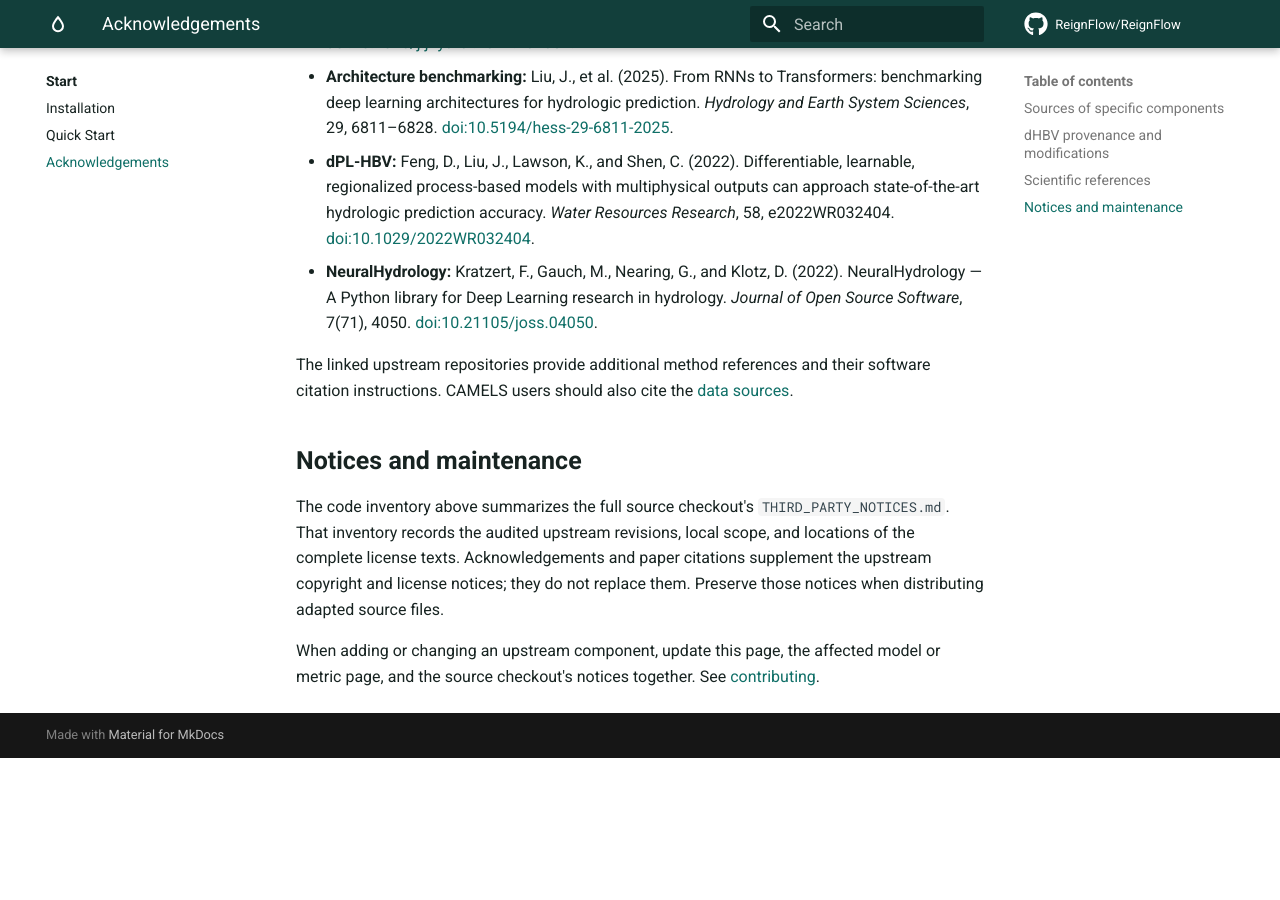
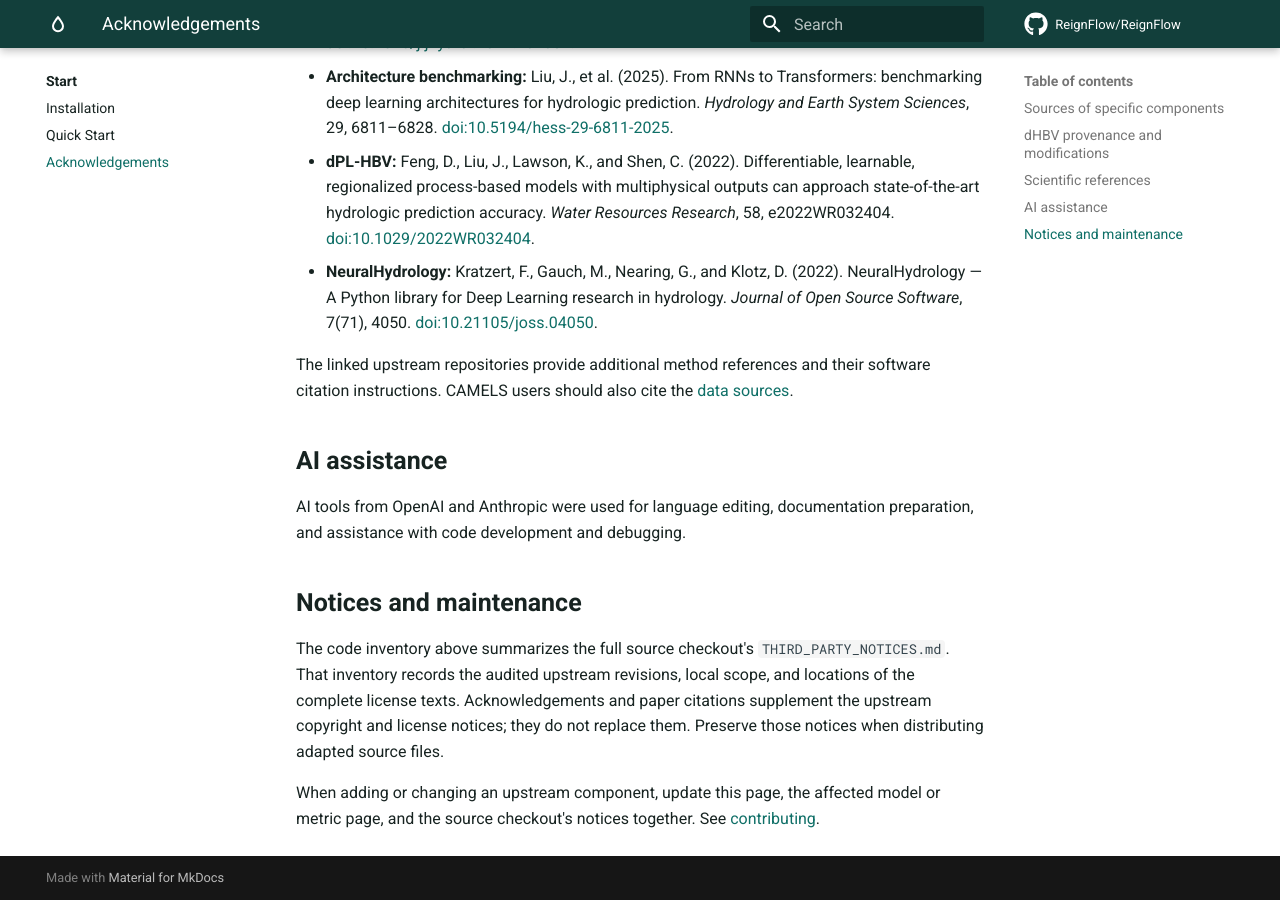
Before and after one commit to ReignFlow/ReignFlow, an MkDocs documentation site: the page built from docs/acknowledgements.md, in a window 1280 px wide and 900 px high, scrolled down 1702 px. Built offline with MkDocs 1.6.1 and Material for MkDocs 9.7.7, drawn with Linux system fonts in a browser that asks for light colours; comment, search, counter and statistics services are not loaded; before the commit the page ends 2460 px from its top, so only the background shows below that.

Commit message:
docs: acknowledge AI assistance

```diff
--- a/docs/acknowledgements.md
+++ b/docs/acknowledgements.md
@@ -73,6 +73,11 @@ The linked upstream repositories provide additional method references and
 their software citation instructions. CAMELS users should also cite the
 [data sources](data/camels.md).
 
+## AI assistance
+
+AI tools from OpenAI and Anthropic were used for language editing,
+documentation preparation, and assistance with code development and debugging.
+
 ## Notices and maintenance
 
 The code inventory above summarizes the full source checkout's `THIRD_PARTY_NOTICES.md`.
```
